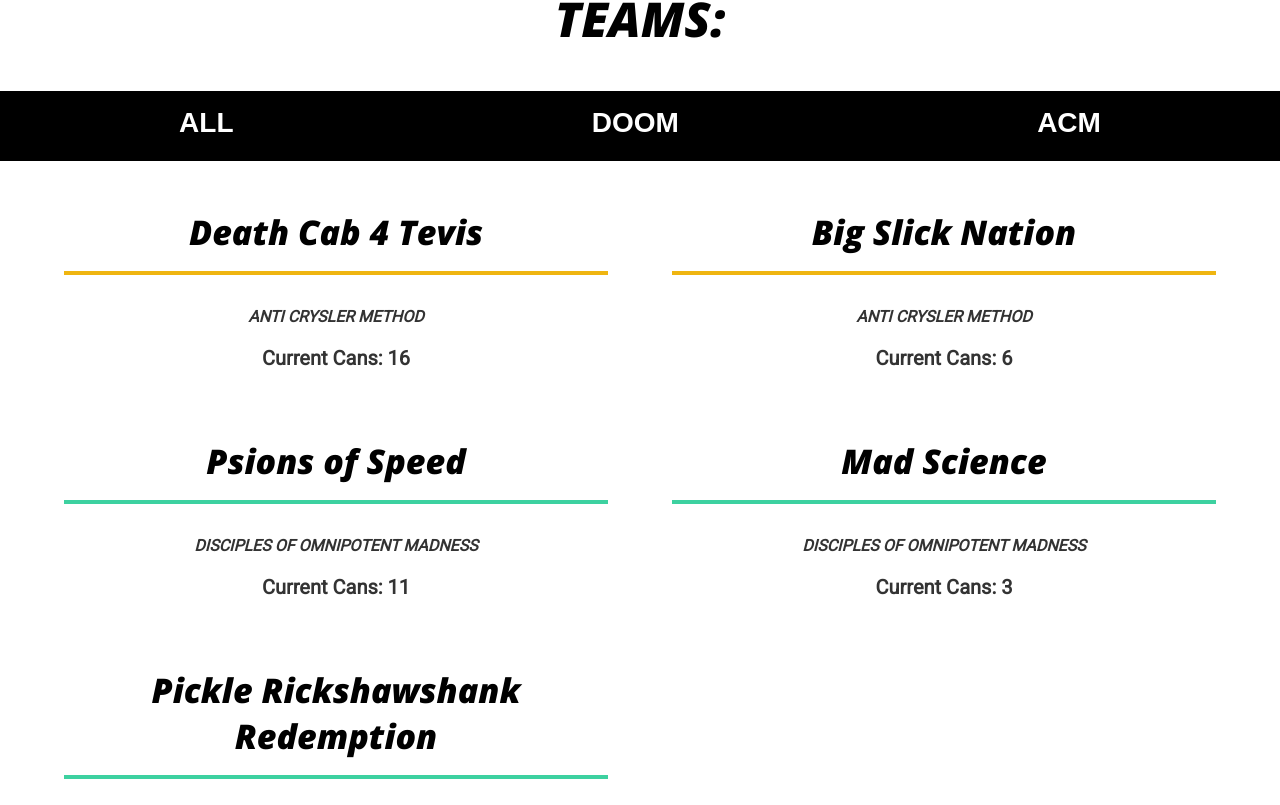
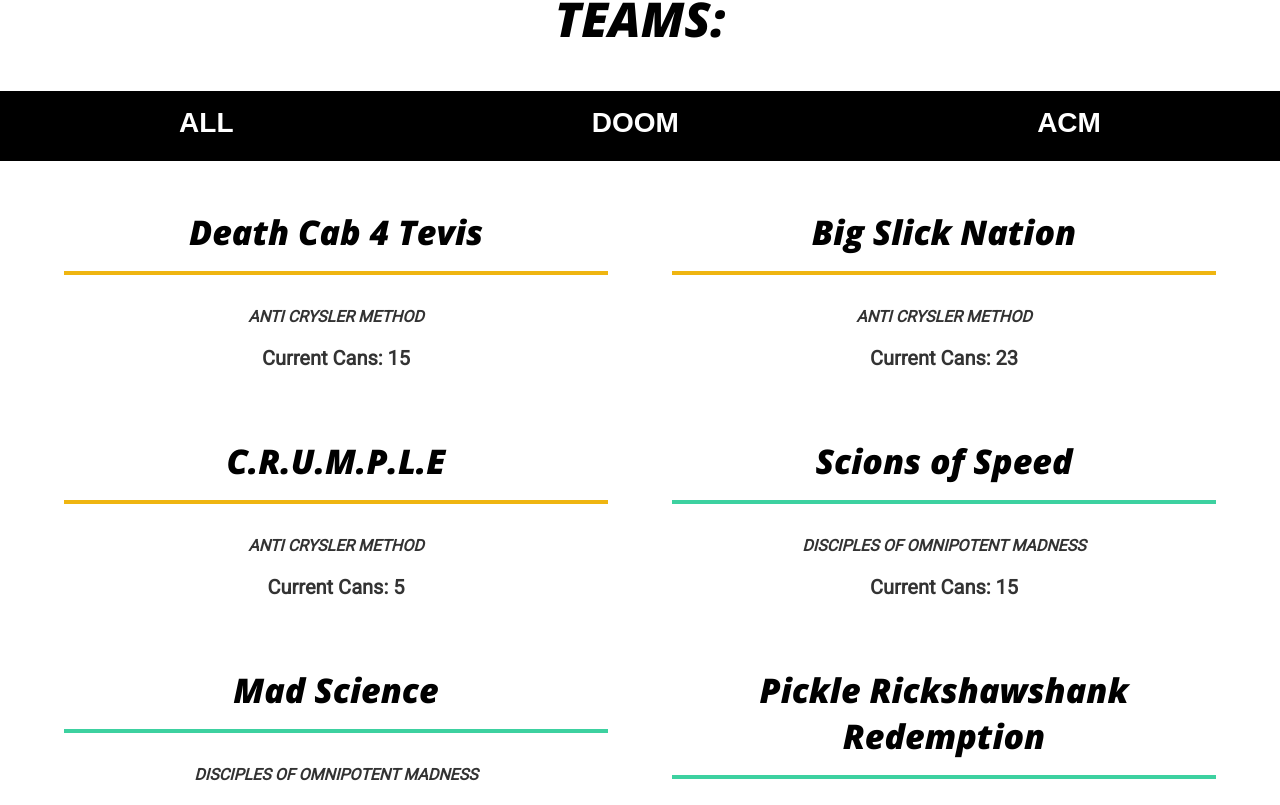
Before and after one commit to widescreenBob/gaslandsleaguereact, a React (Create React App) app: page / in a window 1280 px wide. Shown: the part 1230-2035 px from the top of the page. Built offline with nearby package versions, Linux system fonts and the light colour scheme.

Commit message:
Update scores.

```diff
--- a/src/components/App/index.js
+++ b/src/components/App/index.js
@@ -13,17 +13,17 @@ class App extends Component {
       factions: [
         {
           name: "Disciples Of Omnipotent Madness",
-          gamesPlayed: 2,
+          gamesPlayed: 3,
           gamesWon: 1,
-          gamesLost: 1,
-          points: 30
+          gamesLost: 2,
+          points: 40
         },
         {
           name: "Anti Chrysler Method",
-          gamesPlayed: 2,
-          gamesWon: 1,
+          gamesPlayed: 3,
+          gamesWon: 2,
           gamesLost: 1,
-          points: 30
+          points: 50
         }
       ],
       teams:[
@@ -31,34 +31,47 @@ class App extends Component {
           name: "Death Cab 4 Tevis",
           faction: "Anti Crysler Method",
           teamAbv: "acm",
-          gamesPlayed: 2,
-          cans: 16,
+          gamesPlayed: 3,
+          cans: 15,
           garage:[
             'Jeep Apnea',
             'Lamb Bikini',
-            'James Van Der Beek 5Head'
+            'James Van Der Beek 5Head',
+            'Coach McGirks Advice'
           ]
         },
         {
           name: "Big Slick Nation",
           faction: "Anti Crysler Method",
           teamAbv: "acm",
-          gamesPlayed: 1,
-          cans: 6,
+          gamesPlayed: 2,
+          cans: 23,
           garage:[
             'Oil Cut You Good',
-            'Sticky Icky'
+            'Sticky Icky',
+            'Dodge This Ram'
           ]
         },
         {
-          name: "Psions of Speed",
+          name: "C.R.U.M.P.L.E",
+          faction: "Anti Crysler Method",
+          teamAbv: "acm",
+          gamesPlayed: 1,
+          cans: 5,
+          garage:[
+            'F.U.C.K.D'
+          ]
+        },
+        {
+          name: "Scions of Speed",
           faction: "Disciples Of Omnipotent Madness",
           teamAbv: "doom",
-          gamesPlayed: 2,
-          cans: 11,
+          gamesPlayed: 3,
+          cans: 15,
           garage:[
             'Flip Wilson',
-            'Speed Buggy'
+            'Speed Buggy',
+            'Stan the Man'
           ]
         },
         {
```
